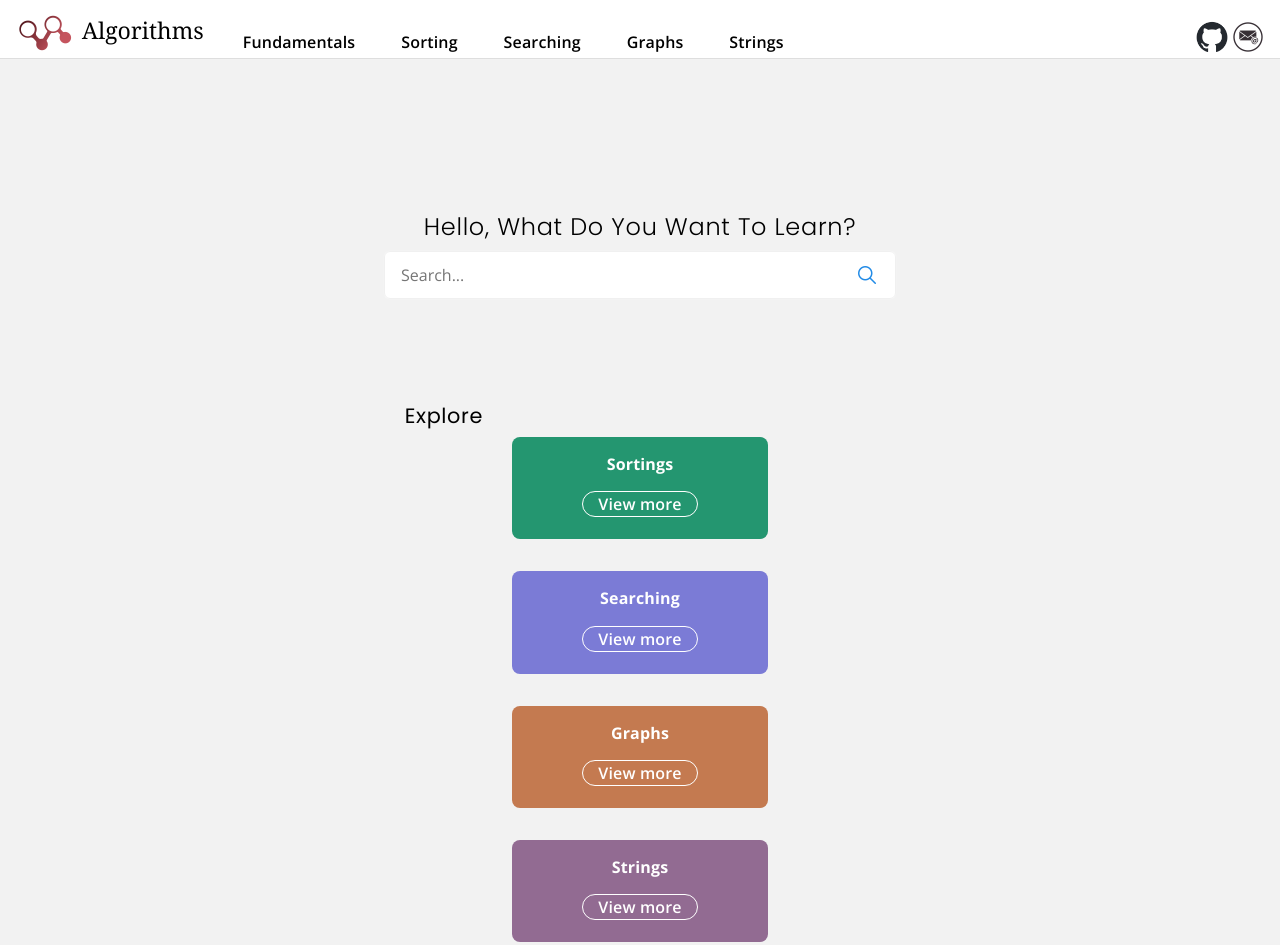
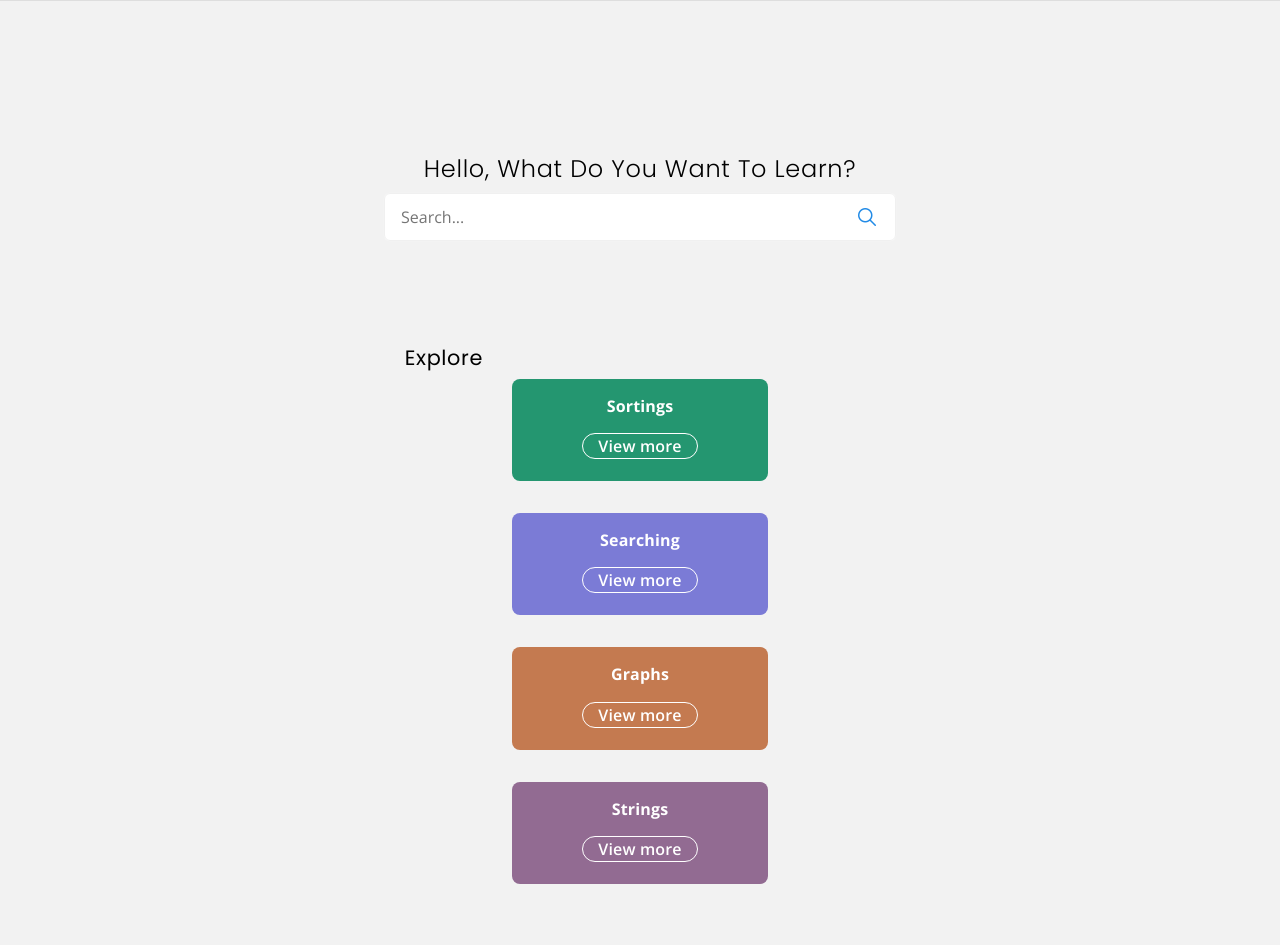
Before and after one commit to autleaves/Yang, a plain HTML site: page index.html in a window 1280 px wide. Shown: the top 945 px of the page. Drawn offline with nearby package versions, Linux system fonts and the light colour scheme.

Commit message:
test write header and footer by js 1:45

```diff
--- a/index.html
+++ b/index.html
@@ -22,7 +22,7 @@
 </head>
 
 <body class="homepage">
-    <header class="header null">
+    <!-- <header class="header null">
         <div class="logo null">
             <a href="index.html"><img src="images/base/logo2.png"></a>
         </div>
@@ -47,6 +47,9 @@
             <a href="https://github.com/autleaves/Yang"><img src="images/base/github-mark.png" alt="GitHub"></a>
             <a href="mailto:@gmail.com"><img src="images/base/email-mark.png" alt="Email"></a>
         </div>
+    </header> -->
+    <header class="header">
+
     </header>
     <main>
         <div class="search-wrapper ">
```
Also changed, not shown: pages/st/strings.html (+2 -2 lines).
